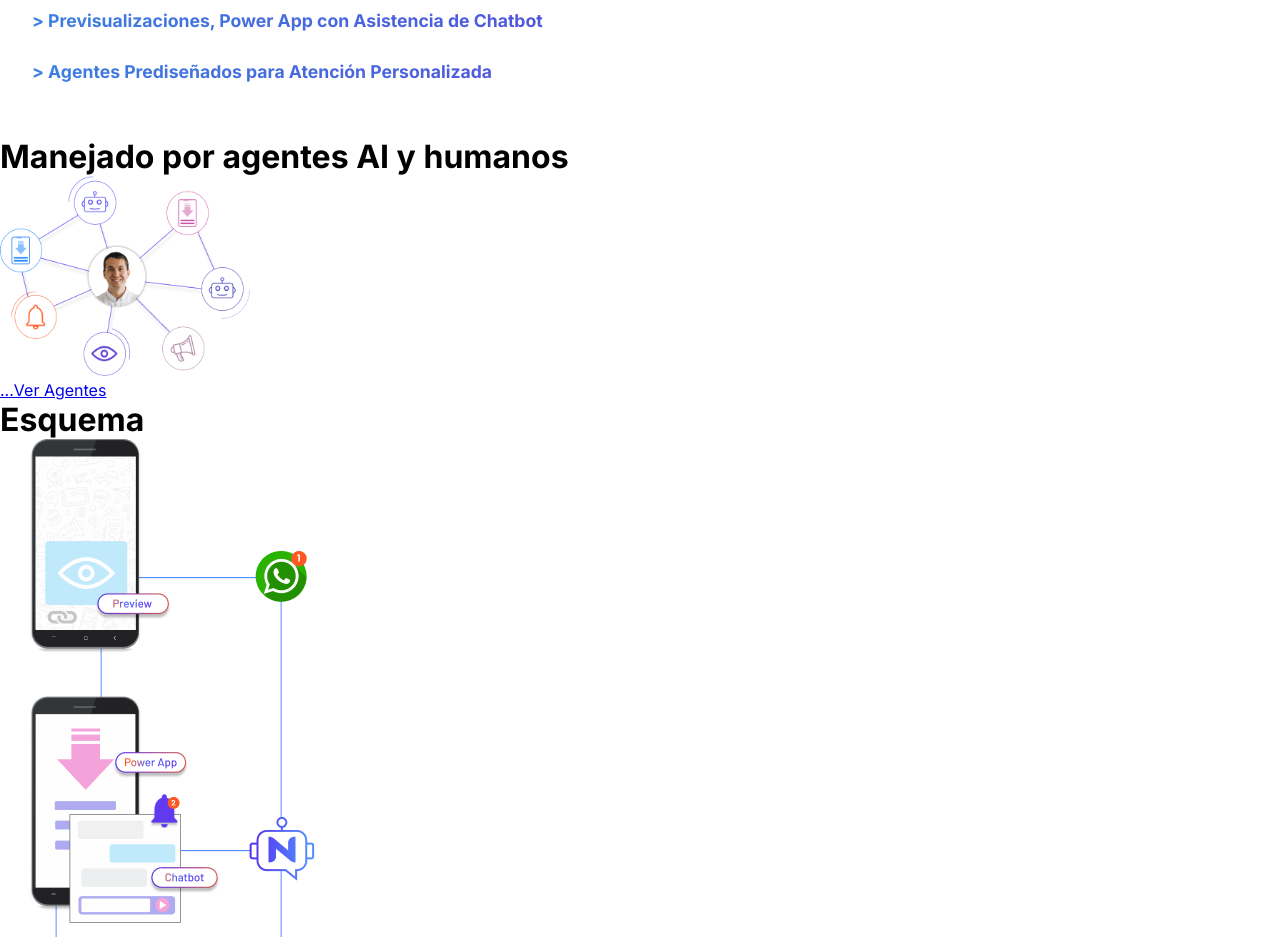
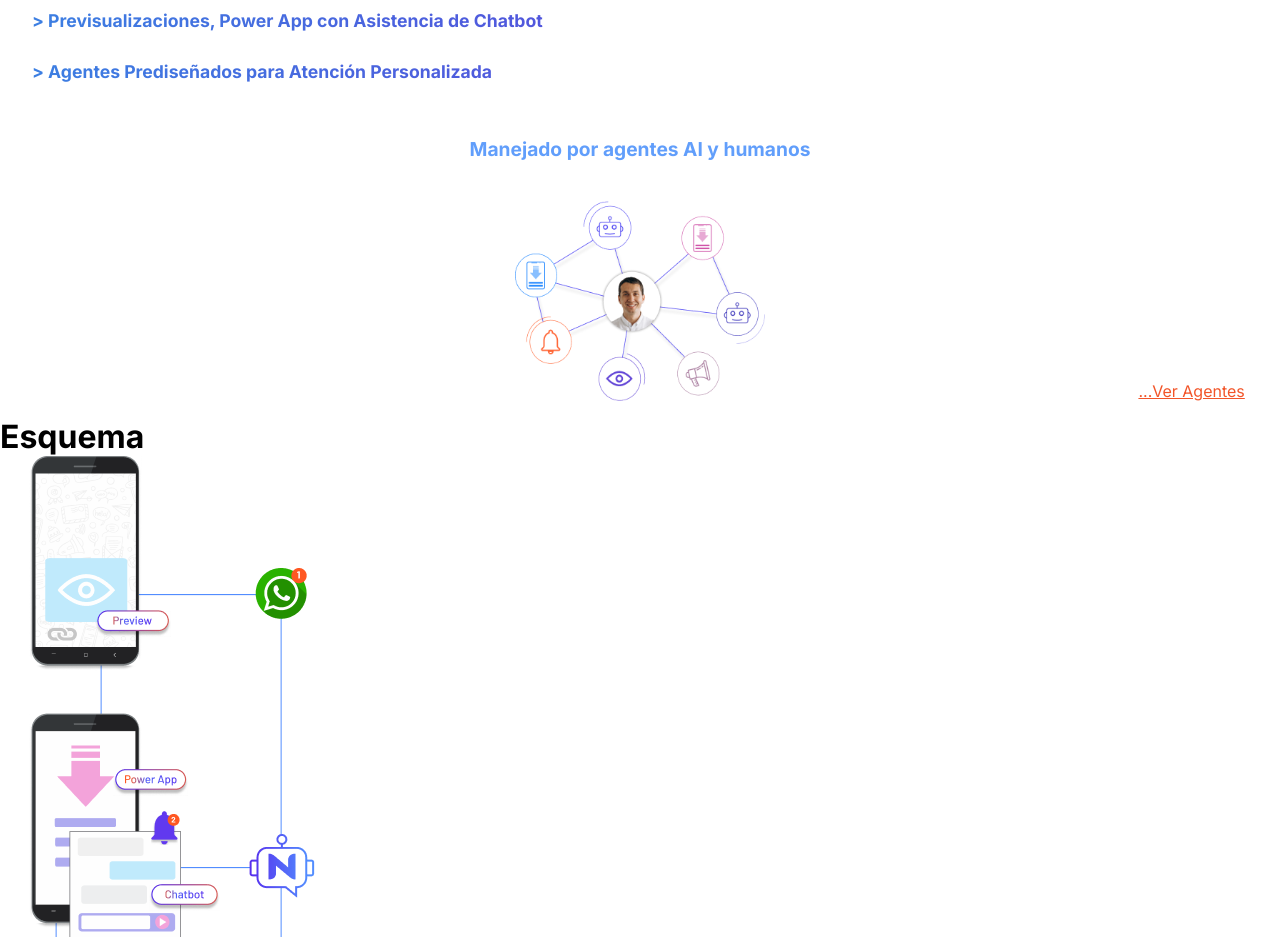
Before and after one commit to RumRage/landing-page, a Next.js app: page /work in a window 1280 px wide. Shown: the part 1160-2097 px from the top of the page. Built offline with nearby package versions, Linux system fonts and the light colour scheme.

Commit message:
fixing classes and colors

```diff
--- a/src/app/work/page.tsx
+++ b/src/app/work/page.tsx
@@ -27,16 +27,14 @@ export default function Work() {
         </div>
 
         {/* IMAGE */}
-        <div className="image_container">
+        <div className="image_section">
           <h1 className="title_image">Manejado por agentes AI y humanos</h1>
-          <div className="image_wrapper">
           <Image
             src="/assets/agents.png"
             alt="agents"
             width={250}
             height={200}
           />
-          </div>
           <Link href="#" className="link">
             ...Ver Agentes
           </Link>
--- a/src/styles/globals.scss
+++ b/src/styles/globals.scss
@@ -107,35 +107,32 @@ body {
       }
     }
   }
-}
 
-/*
-  .second_section {
-
-
-
-
-
-    .image_container {
-      position: relative;
+  .image_section {
     margin: 1rem 0;
     @include flex_container(column, center, center);
+    position: relative;
 
     .title_image {
-        @include text_styling(1.2rem, 20px, $accent_color);
+      @include text_styling(1.2rem, 2.5rem, $accent_light);
       text-align: center;
-      }
-      .image_wrapper {
-        display: inline-block;
-        margin: 2rem;
     }
     .link {
       color: $search_color;
       margin-top: auto;
       position: absolute;
       bottom: 0;
-        right: 0;
+      right: 0.2rem;
+      padding: 1rem 2rem 0 0;
     }
+  }
+}
+
+/*
+    .image_container {
+      position: relative;
+
+
     }
     .complete {
       position: relative;
--- a/src/styles/theme.scss
+++ b/src/styles/theme.scss
@@ -5,6 +5,7 @@ $primary_color: #ffffff;
 $secondary_color: #000000;
 $accent_color: #4518cd;
 $accent_lighter_color: #4000ff;
+$accent_light: #619efb;
 $search_color: #f25529;
 
 $text_xxs: 0.8rem;
```
Lines whose indentation alone changed are shown as unchanged.
